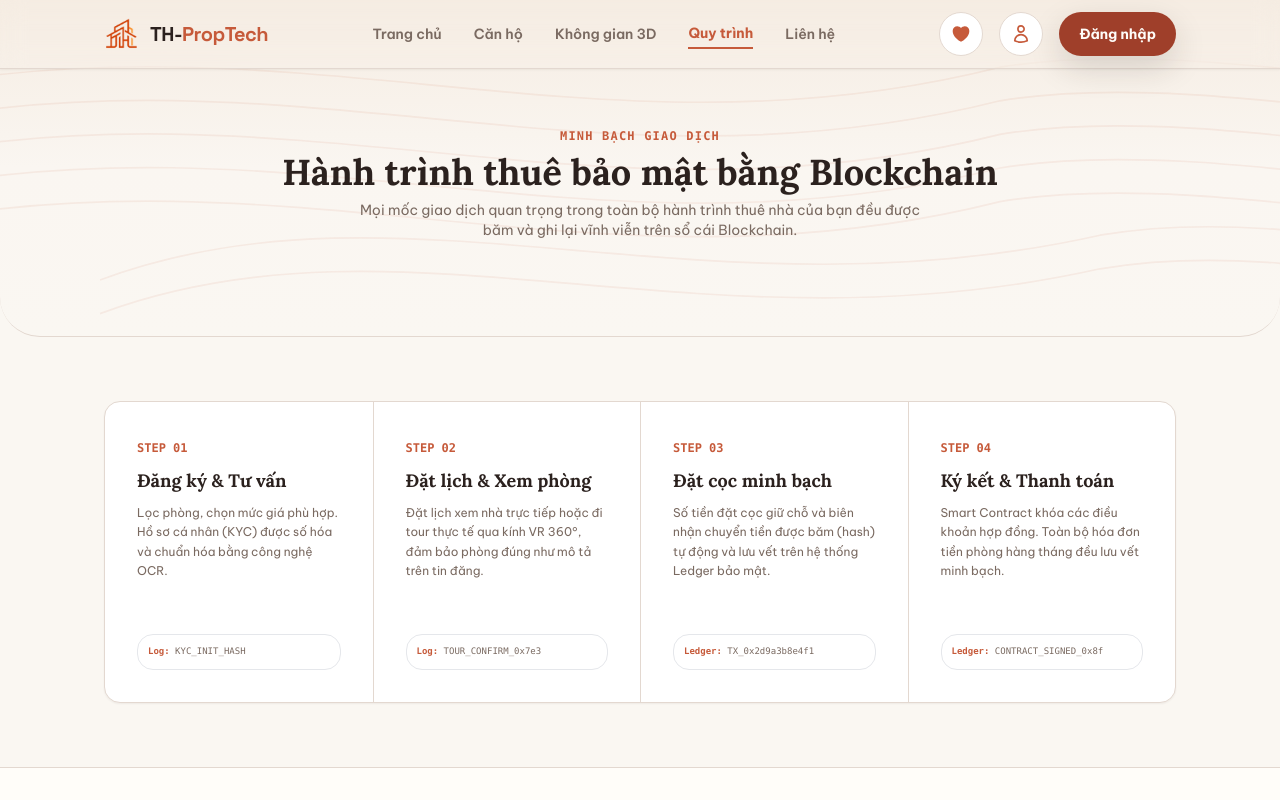
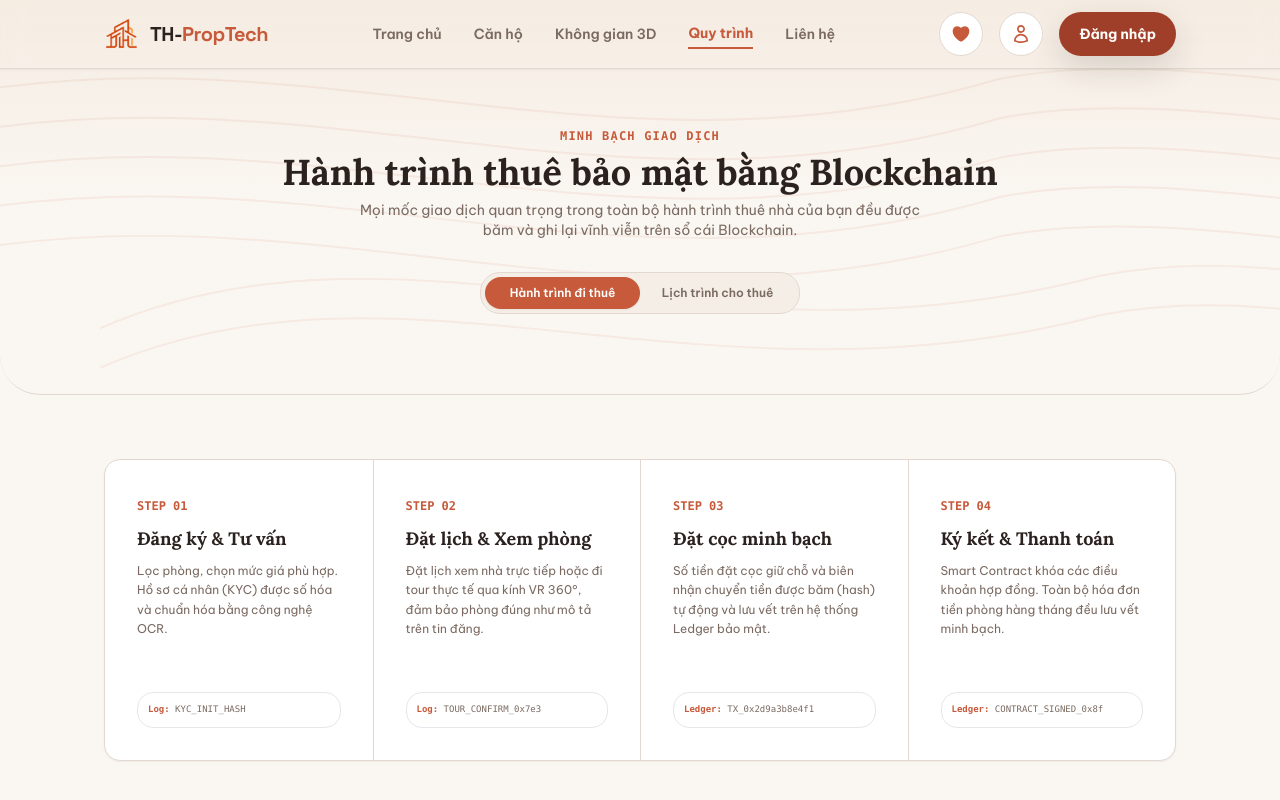
Before and after one commit to TH-PropTech/frontend, a Next.js app: page /process in a window 1280 px wide. Shown: the top 800 px of the page. Built offline with nearby package versions, Linux system fonts and the light colour scheme.

Commit message:
feat(web): add landlord timeline switcher in process page

```diff
--- a/src/widgets/process-timeline/ui/process-timeline.tsx
+++ b/src/widgets/process-timeline/ui/process-timeline.tsx
@@ -5,13 +5,78 @@ import { HomeHeader } from '@/widgets/home-dashboard/ui/home-header'
 import { Footer } from '@/shared/ui/footer'
 
 export function ProcessTimeline(): React.ReactElement {
+  const [role, setRole] = React.useState<'tenant' | 'landlord'>('tenant')
+
+  const stepsData = {
+    tenant: [
+      {
+        step: 'STEP 01',
+        title: 'Đăng ký & Tư vấn',
+        desc: 'Lọc phòng, chọn mức giá phù hợp. Hồ sơ cá nhân (KYC) được số hóa và chuẩn hóa bằng công nghệ OCR.',
+        logLabel: 'Log:',
+        logVal: 'KYC_INIT_HASH',
+      },
+      {
+        step: 'STEP 02',
+        title: 'Đặt lịch & Xem phòng',
+        desc: 'Đặt lịch xem nhà trực tiếp hoặc đi tour thực tế qua kính VR 360°, đảm bảo phòng đúng như mô tả trên tin đăng.',
+        logLabel: 'Log:',
+        logVal: 'TOUR_CONFIRM_0x7e3',
+      },
+      {
+        step: 'STEP 03',
+        title: 'Đặt cọc minh bạch',
+        desc: 'Số tiền đặt cọc giữ chỗ và biên nhận chuyển tiền được băm (hash) tự động và lưu vết trên hệ thống Ledger bảo mật.',
+        logLabel: 'Ledger:',
+        logVal: 'TX_0x2d9a3b8e4f1',
+      },
+      {
+        step: 'STEP 04',
+        title: 'Ký kết & Thanh toán',
+        desc: 'Smart Contract khóa các điều khoản hợp đồng. Toàn bộ hóa đơn tiền phòng hàng tháng đều lưu vết minh bạch.',
+        logLabel: 'Ledger:',
+        logVal: 'CONTRACT_SIGNED_0x8f',
+      },
+    ],
+    landlord: [
+      {
+        step: 'STEP 01',
+        title: 'Ký số & Định danh KYC',
+        desc: 'Xác minh danh tính chủ sở hữu tài sản. Tạo ví điện tử liên kết phục vụ thanh toán hợp đồng thông minh.',
+        logLabel: 'Log:',
+        logVal: 'KYC_LANDLORD_HASH',
+      },
+      {
+        step: 'STEP 02',
+        title: 'Đăng tin & Token hóa',
+        desc: 'Tạo hồ sơ tài sản trực tuyến, kiểm tra giấy tờ pháp lý của chung cư và phát hành tin đăng căn hộ trên ứng dụng.',
+        logLabel: 'Log:',
+        logVal: 'PROP_TOKEN_0x5b3',
+      },
+      {
+        step: 'STEP 03',
+        title: 'Tiếp nhận đặt lịch & Cọc',
+        desc: 'Nhận và phê duyệt yêu cầu hẹn xem nhà của khách. Giám sát tiền đặt cọc giữ chỗ được khóa an toàn vào Smart Contract Escrow.',
+        logLabel: 'Ledger:',
+        logVal: 'ESCROW_DEP_0x2d9',
+      },
+      {
+        step: 'STEP 04',
+        title: 'Ký hợp đồng & Thu tiền',
+        desc: 'Ký số hợp đồng thuê bằng ví blockchain. Theo dõi lịch thu tiền thuê tự động hàng tháng từ khách thuê.',
+        logLabel: 'Ledger:',
+        logVal: 'LEASE_ACTIVE_0x992',
+      },
+    ],
+  }
+
   return (
     <div className="min-h-screen bg-bg text-fg selection:bg-primary/20 selection:text-primary">
       <HomeHeader />
 
       <main className="w-full text-left">
         {/* Header Hero Section (Warm Cream Design with Topography Overlay) */}
-        <section className="relative flex flex-col items-center justify-center bg-gradient-to-b from-[#f5ece2] via-[#faf6f1] to-bg pb-24 pt-32 text-center rounded-b-[40px] border-b border-border">
+        <section className="relative flex flex-col items-center justify-center bg-gradient-to-b from-[#f5ece2] via-[#faf6f1] to-bg pb-20 pt-32 text-center rounded-b-[40px] border-b border-border">
           {/* Topography SVG Background (extremely lightweight, vector-rendered) */}
           <div
             className="absolute inset-0 opacity-[0.08] pointer-events-none select-none overflow-hidden"
@@ -89,12 +154,39 @@ export function ProcessTimeline(): React.ReactElement {
               MINH BẠCH GIAO DỊCH
             </span>
             <h1 className="font-marketing text-3xl font-bold leading-tight sm:text-4xl text-fg">
-              Hành trình thuê bảo mật bằng Blockchain
+              {role === 'tenant'
+                ? 'Hành trình thuê bảo mật bằng Blockchain'
+                : 'Tiến trình cho thuê minh bạch qua Blockchain'}
             </h1>
             <p className="mx-auto mt-2 max-w-xl font-body text-sm text-muted">
-              Mọi mốc giao dịch quan trọng trong toàn bộ hành trình thuê nhà của
-              bạn đều được băm và ghi lại vĩnh viễn trên sổ cái Blockchain.
+              {role === 'tenant'
+                ? 'Mọi mốc giao dịch quan trọng trong toàn bộ hành trình thuê nhà của bạn đều được băm và ghi lại vĩnh viễn trên sổ cái Blockchain.'
+                : 'Mọi mốc giao dịch quan trọng trong toàn bộ lịch trình quản lý cho thuê căn hộ đều được ghi lại bất biến bảo vệ quyền sở hữu của bạn.'}
             </p>
+
+            {/* Segmented Control Switcher */}
+            <div className="mx-auto max-w-xs flex bg-surface-muted p-1 rounded-xl border border-border mt-8">
+              <button
+                onClick={() => setRole('tenant')}
+                className={`flex-1 py-2 rounded-lg text-xs font-semibold transition-all duration-200 ${
+                  role === 'tenant'
+                    ? 'bg-primary text-white shadow-sm'
+                    : 'text-muted hover:text-fg'
+                }`}
+              >
+                Hành trình đi thuê
+              </button>
+              <button
+                onClick={() => setRole('landlord')}
+                className={`flex-1 py-2 rounded-lg text-xs font-semibold transition-all duration-200 ${
+                  role === 'landlord'
+                    ? 'bg-accent text-fg shadow-sm'
+                    : 'text-muted hover:text-fg'
+                }`}
+              >
+                Lịch trình cho thuê
+              </button>
+            </div>
           </div>
         </section>
 
@@ -102,81 +194,34 @@ export function ProcessTimeline(): React.ReactElement {
         <section className="mx-auto max-w-6xl px-6 py-16 md:px-10">
           <div className="rounded-2xl border border-border bg-white shadow-sm overflow-hidden">
             <div className="grid grid-cols-1 divide-y divide-border md:grid-cols-4 md:divide-y-0 md:divide-x">
-              <div className="p-8 space-y-4 flex flex-col justify-between min-h-[300px]">
+              {stepsData[role].map((s, idx) => (
+                <div
+                  key={idx}
+                  className="p-8 space-y-4 flex flex-col justify-between min-h-[300px]"
+                >
                   <div>
-                  <span className="font-mono text-xs font-bold text-primary">
-                    STEP 01
+                    <span
+                      className={`font-mono text-xs font-bold ${role === 'tenant' ? 'text-primary' : 'text-accent'}`}
+                    >
+                      {s.step}
                     </span>
                     <h3 className="font-marketing text-lg font-bold text-fg mt-2">
-                    Đăng ký & Tư vấn
+                      {s.title}
                     </h3>
                     <p className="font-body text-xs text-muted leading-relaxed mt-2">
-                    Lọc phòng, chọn mức giá phù hợp. Hồ sơ cá nhân (KYC) được số
-                    hóa và chuẩn hóa bằng công nghệ OCR.
+                      {s.desc}
                     </p>
                   </div>
                   <div className="mt-4 rounded-lg bg-bg/50 p-2.5 font-mono text-[9px] text-muted border border-border/40">
-                  <span className="text-primary font-bold">Log:</span>{' '}
-                  KYC_INIT_HASH
+                    <span
+                      className={`${role === 'tenant' ? 'text-primary' : 'text-accent'} font-bold`}
+                    >
+                      {s.logLabel}
+                    </span>{' '}
+                    {s.logVal}
                   </div>
                 </div>
-
-              <div className="p-8 space-y-4 flex flex-col justify-between min-h-[300px]">
-                <div>
-                  <span className="font-mono text-xs font-bold text-primary">
-                    STEP 02
-                  </span>
-                  <h3 className="font-marketing text-lg font-bold text-fg mt-2">
-                    Đặt lịch & Xem phòng
-                  </h3>
-                  <p className="font-body text-xs text-muted leading-relaxed mt-2">
-                    Đặt lịch xem nhà trực tiếp hoặc đi tour thực tế qua kính VR
-                    360°, đảm bảo phòng đúng như mô tả trên tin đăng.
-                  </p>
-                </div>
-                <div className="mt-4 rounded-lg bg-bg/50 p-2.5 font-mono text-[9px] text-muted border border-border/40">
-                  <span className="text-primary font-bold">Log:</span>{' '}
-                  TOUR_CONFIRM_0x7e3
-                </div>
-              </div>
-
-              <div className="p-8 space-y-4 flex flex-col justify-between min-h-[300px]">
-                <div>
-                  <span className="font-mono text-xs font-bold text-primary">
-                    STEP 03
-                  </span>
-                  <h3 className="font-marketing text-lg font-bold text-fg mt-2">
-                    Đặt cọc minh bạch
-                  </h3>
-                  <p className="font-body text-xs text-muted leading-relaxed mt-2">
-                    Số tiền đặt cọc giữ chỗ và biên nhận chuyển tiền được băm
-                    (hash) tự động và lưu vết trên hệ thống Ledger bảo mật.
-                  </p>
-                </div>
-                <div className="mt-4 rounded-lg bg-bg/50 p-2.5 font-mono text-[9px] text-muted border border-border/40">
-                  <span className="text-primary font-bold">Ledger:</span>{' '}
-                  TX_0x2d9a3b8e4f1
-                </div>
-              </div>
-
-              <div className="p-8 space-y-4 flex flex-col justify-between min-h-[300px]">
-                <div>
-                  <span className="font-mono text-xs font-bold text-primary">
-                    STEP 04
-                  </span>
-                  <h3 className="font-marketing text-lg font-bold text-fg mt-2">
-                    Ký kết & Thanh toán
-                  </h3>
-                  <p className="font-body text-xs text-muted leading-relaxed mt-2">
-                    Smart Contract khóa các điều khoản hợp đồng. Toàn bộ hóa đơn
-                    tiền phòng hàng tháng đều lưu vết minh bạch.
-                  </p>
-                </div>
-                <div className="mt-4 rounded-lg bg-bg/50 p-2.5 font-mono text-[9px] text-muted border border-border/40">
-                  <span className="text-primary font-bold">Ledger:</span>{' '}
-                  CONTRACT_SIGNED_0x8f
-                </div>
-              </div>
+              ))}
             </div>
           </div>
         </section>
```
Lines whose indentation alone changed are shown as unchanged.
